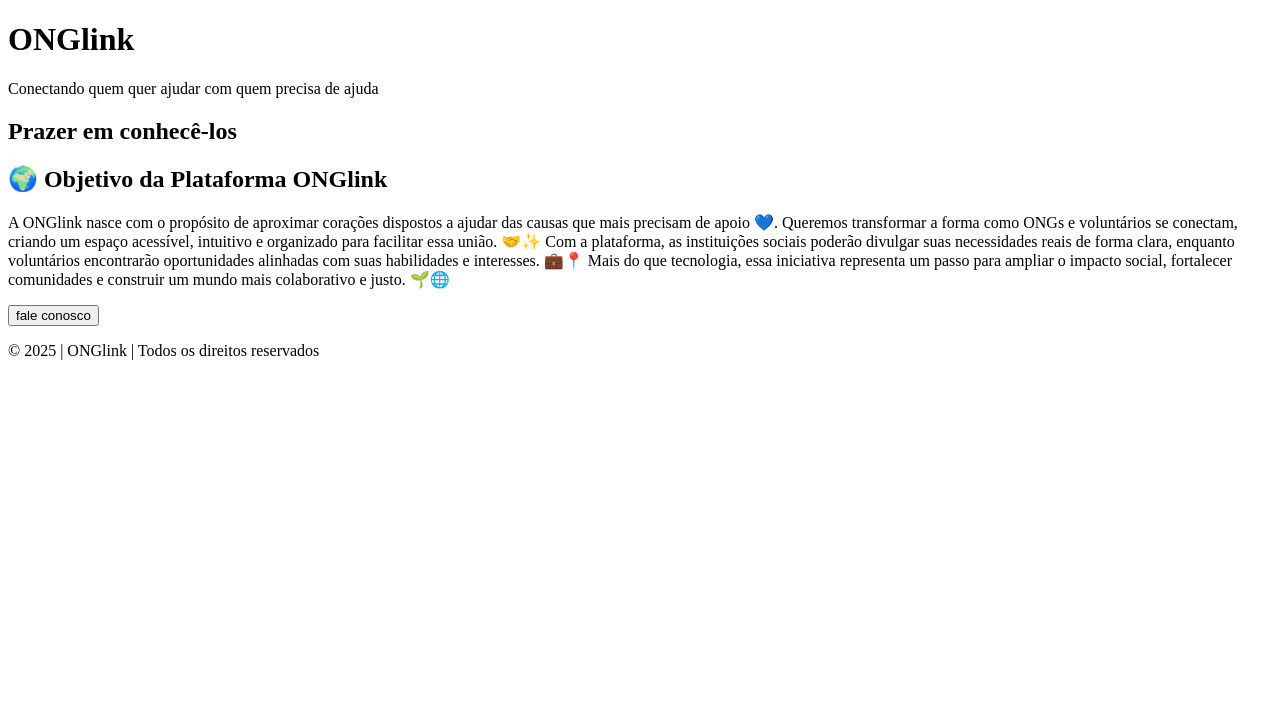
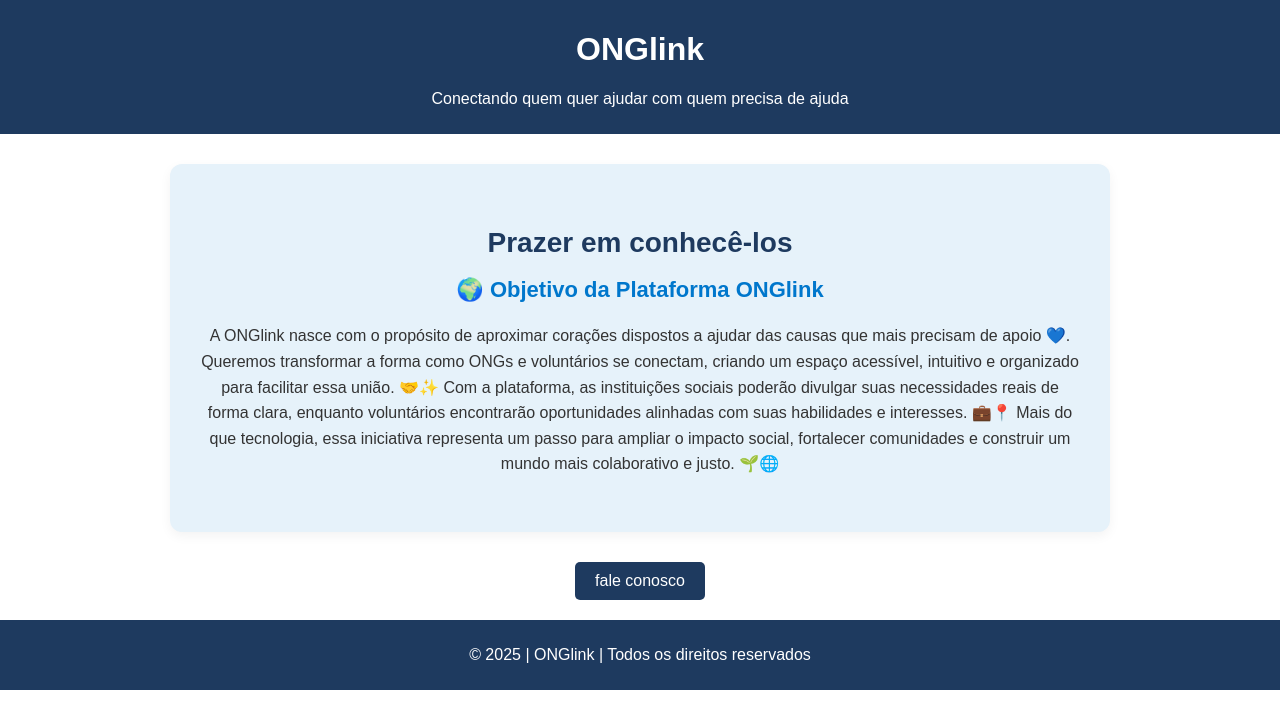
Before and after one commit to Matheuspenas/ProjetopaginaUnica, a plain HTML site: page index.html in a window 1280 px wide. Drawn offline with Linux system fonts and the light colour scheme; a script that the page names is missing.

Commit message:
Metolhoria da seção sobre da tela inicial e estilização da mesma

```diff
--- /dev/null
+++ b/css/main.css
@@ -0,0 +1,110 @@
+/* Estilo base do corpo da página */
+body {
+  font-family: Arial, sans-serif;
+  margin: 0;
+  background-color: #ffffff; /* Fundo branco */
+}
+
+/* Estilização geral do cabeçalho, menu de navegação e rodapé */
+header,
+.headerNav,
+footer {
+  color: #fff;
+  background-color: #1e3a5f;
+  padding: 10px;
+  text-align: center;
+}
+
+/* Estilo dos links de navegação no cabeçalho */
+.headerNav a {
+  color: #fff;
+  text-decoration: none;
+  margin: 0 10px;
+  font-weight: bold;
+  padding: 5px 10px;
+  border: 2px solid transparent;
+  border-radius: 4px;
+  transition: border-color 0.3s ease;
+}
+
+/* Quando o mouse passa sobre os links de navegação Mostra uma borda azul no hover */
+.headerNav a:hover {
+  border-color: #0077cc;
+}
+
+/* Estilização do texto no cabeçalho */
+h1 {
+  display: flex;
+  align-items: center;
+  justify-content: center;
+  font-size: 2rem;
+}
+
+/* Tamanho e espaçamento da imagem da logo */
+h1 .logo {
+  height: 5rem;
+  margin-right: 0.5rem;
+}
+
+/* Títulos da seção "Sobre" */
+.sobre h1,
+.sobre h2 {
+  font-family: Arial, Helvetica, sans-serif;
+  font-size: 18px;
+  font-weight: bold;
+  padding: 10px;
+}
+
+#sobre {
+  background-color: #e6f2fa;
+  padding: 40px 20px;
+  text-align: center;
+  border-radius: 12px;
+  margin: 30px auto;
+  max-width: 900px;
+  box-shadow: 0 4px 12px rgba(0, 0, 0, 0.05);
+}
+
+/* Título principal da seção Sobre */
+#sobre h1 {
+  font-size: 28px;
+  color: #1e3a5f;
+  margin-bottom: 10px;
+}
+
+/* Subtítulo da seção Sobre */
+#sobre h2 {
+  font-size: 22px;
+  color: #0077cc;
+  margin-bottom: 20px;
+}
+
+/* Parágrafos na seção Sobre */
+#sobre p {
+  font-size: 16px;
+  color: #333;
+  line-height: 1.6;
+  margin: 15px 0;
+  padding: 0 10px;
+}
+
+#botao {
+  display: flex;
+  justify-content: center;
+  margin: 20px 0;
+}
+
+#faleConosco {
+  background-color: #1e3a5f;
+  color: #fff;
+  border: none;
+  padding: 10px 20px;
+  font-size: 16px;
+  border-radius: 5px;
+  cursor: pointer;
+  transition: background-color 0.3s ease;
+}
+
+#faleConosco:hover {
+  background-color: #0077cc;
+}
--- a/index.html
+++ b/index.html
@@ -5,7 +5,7 @@
     <meta http-equiv='X-UA-Compatible' content='IE=edge'>
     <title>ONGlink</title>
     <meta name='viewport' content='width=device-width, initial-scale=1'>
-    <link rel='stylesheet' type='text/css' media='screen' href='main.css'>
+    <link rel='stylesheet' type='text/css' media='screen' href='./css/main.css'>
     <script src='main.js'></script>
 </head>
 <body>
@@ -35,9 +35,11 @@
 
         <!-- seção de link para redicionamento para outra pagina -->
 
-        <a href="./cadastro.html">
-            <button>fale conosco</button>
-        </a>
+        <div id="botao">
+            <a href="./cadastro.html">
+                <button id="faleConosco">fale conosco</button>
+            </a>
+        </div>
 
         <!-- rodape da pagina -->
 
```
